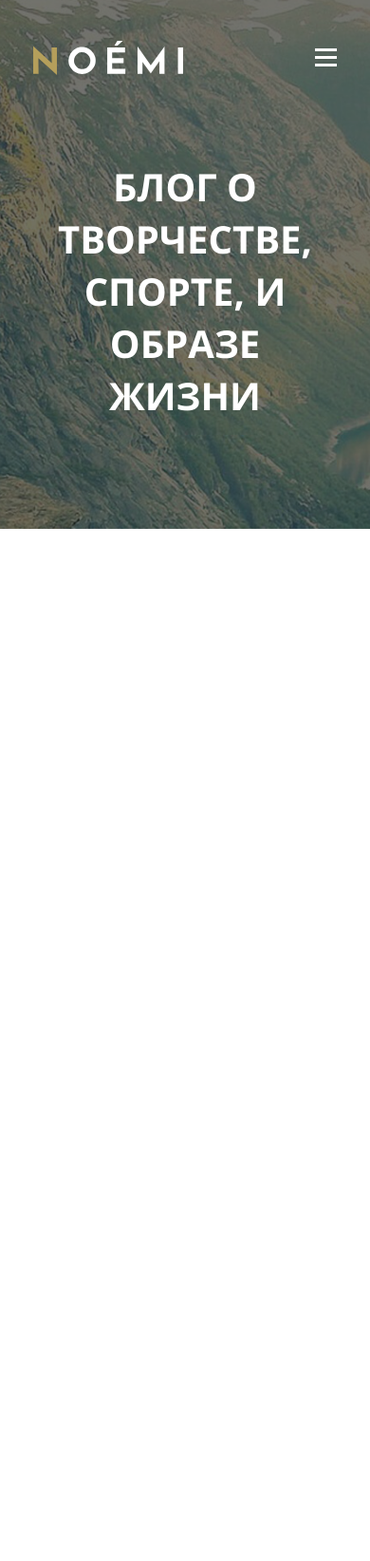
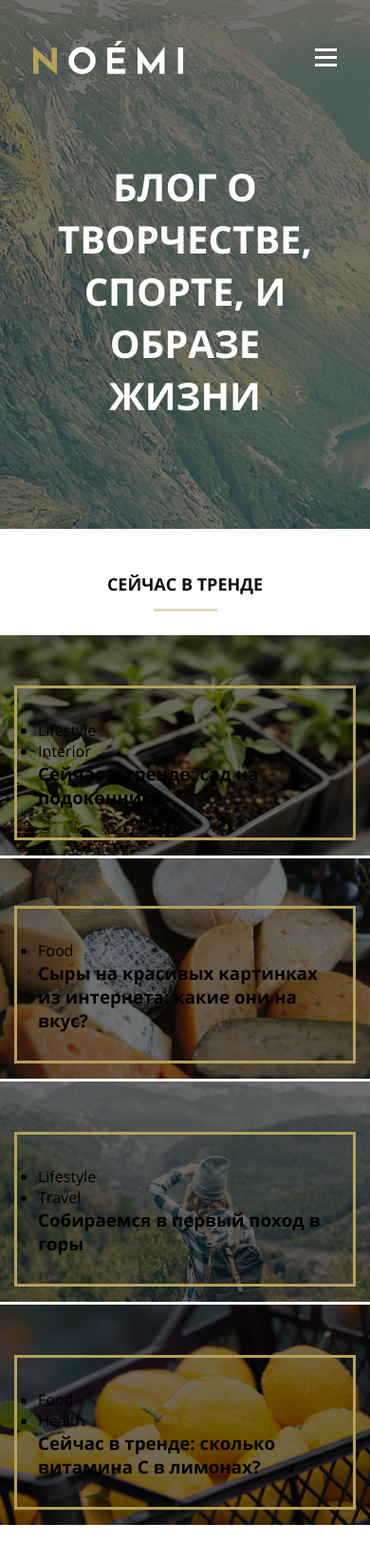
Before and after one commit to cpb-home/mq-diploma, a plain HTML site: page index.html in a window 390 px wide. Shown: the whole page at 95% size. Before the commit the page ends 844 px from the top, so only its background shows below. Drawn offline with Linux system fonts and the light colour scheme; files whose address does not match are found by name.

Commit message:
started to make trend section

```diff
--- a/css/style.css
+++ b/css/style.css
@@ -26,7 +26,6 @@ body {
 /* header */
 
 .header {
-  background-color: #000000;
   background-image: url(/mq-diploma/images/banner-mobile.jpg);
   background-position: center;
   background-repeat: no-repeat;
@@ -34,6 +33,18 @@ body {
   position: relative;
   z-index: 0;
   box-sizing: border-box;
+}
+
+.header::after {
+  content: "";
+  position: absolute;
+  top: 0;
+  right: 0;
+  bottom: 0;
+  left: 0;
+  background-color: #000000;
+  opacity: 0.55;
+  z-index: -1;
 }
 
 .header-container {
@@ -86,7 +97,71 @@ body {
   display: none;
 }
 
-.header::after {
+.header-title {
+  font-size: 26px;
+  color: #ffffff;
+  margin: 33px auto 0;
+  text-transform: uppercase;
+  line-height: 36px;
+  font-weight: 700;
+  text-align: center;
+}
+
+
+/* page */
+
+.page {
+  padding-bottom: 43px;
+}
+
+.trends {
+  padding-top: 40px;
+}
+
+.trends-header {
+  padding: 0;
+  font-size: 16px;
+  text-align: center;
+  color: #0f0d0e;
+  text-transform: uppercase;
+  font-weight: bold;
+}
+
+.trends-header:after {
+  content: '';
+  display: block;
+  margin: 12px auto 0;
+  background-color: #b59f5b;
+  width: 67px;
+  height: 3px;
+  opacity: 0.4;
+}
+
+.trends-container {
+  margin-top: 25px;
+  display: flex;
+  flex-direction: column;
+  flex-wrap: wrap;
+  box-sizing: border-box;
+  gap: 3px;
+}
+
+.trend {
+  background-position: center;
+  background-repeat: no-repeat;
+  background-size: cover;
+  position: relative;
+  z-index: 0;
+  box-sizing: border-box;
+  padding: 16px 15px;
+  width: 100%;
+  display: flex;
+  flex-direction: column;
+  justify-content: flex-end;
+  min-height: 232px;
+}
+
+.trend:after {
   content: "";
   position: absolute;
   top: 0;
@@ -98,19 +173,40 @@ body {
   z-index: -1;
 }
 
-.header-title {
-  font-size: 26px;
-  color: #ffffff;
-  margin: 33px auto 0;
-  text-transform: uppercase;
-  line-height: 36px;
-  font-weight: 700;
-  text-align: center;
+.trend:nth-child(1) {
+  background-image: url(/mq-diploma/images/trend1.jpg);
+}
+
+.trend:nth-child(2) {
+  background-image: url(/mq-diploma/images/trend2.jpg);
+}
+
+.trend:nth-child(3) {
+  background-image: url(/mq-diploma/images/trend3.jpg);
+}
+
+.trend:nth-child(4) {
+  background-image: url(/mq-diploma/images/trend4.jpg);
+}
+
+.trend-container {
+  margin: 0 auto;
+  border: 3px solid #b59f5b;
+  padding: 33px 22px 30px;
+  width: 100%;
+  box-sizing: border-box;
+}
+
+.trend-cat-list {
+
 }
 
 
 
+
 @media (min-width: 361px) and (max-width: 1199px) {
+
+/* header */
 
   .header {
     background-image: url(/mq-diploma/images/banner-bg-tablet.jpg);
@@ -148,9 +244,128 @@ body {
     width: 90%;
   }
 
+
+/* page */
+
+  .page {
+    padding-bottom: 50px;
+  }
+
+  .trends {
+    padding-top: 46px;
+  }
+
+  .trends-header {
+    font-size: 18px;
+  }
+
+  .trends-header:after {
+    margin: 14px auto 0;
+  }
+
+  .trends-container {
+    margin-top: 18px;
+    flex-direction: row;
+  }
+
+  .trend {
+    padding: 15px;
+    flex: 1 1 calc((100% / 2) - 3px);
+    min-height: 247px;
+  }
+
+  .trend-container {
+    margin: 0 auto;
+    border: 3px solid #b59f5b;
+    padding: 35px 31px 30px;
+  }
+
 }
 
+
+@media (max-width: 640px) and (orientation: portrait) {
+  .trends-container {
+    margin-top: 25px;
+    flex-direction: column;
+    flex-wrap: wrap;
+  }
+
+  .trend {
+    padding: 16px 15px;
+    width: 100%;
+    min-height: 232px;
+  }
+
+  .trend-container {
+    margin: 0 auto;
+    border: 3px solid #b59f5b;
+    padding: 33px 22px 30px;
+  }
+}
+
+@media (max-width: 640px) and (orientation: landscape) {
+  .trends-container {
+    margin-top: 18px;
+    flex-direction: row;
+  }
+
+  .trend {
+    padding: 15px;
+    flex: 1 1 calc((100% / 2) - 3px);
+    min-height: 247px;
+  }
+
+  .trend-container {
+    margin: 0 auto;
+    border: 3px solid #b59f5b;
+    padding: 35px 31px 30px;
+  }
+}
+
+
+@media (min-width: 641px) and (max-width: 1199px) and (orientation: portrait) {
+  .trends-container {
+    margin-top: 18px;
+    flex-direction: row;
+  }
+
+  .trend {
+    padding: 15px;
+    flex: 1 1 calc((100% / 2) - 3px);
+    min-height: 247px;
+  }
+
+  .trend-container {
+    margin: 0 auto;
+    border: 3px solid #b59f5b;
+    padding: 35px 31px 30px;
+  }
+}
+
+@media (min-width: 641px) and (max-width: 1199px) and (orientation: landscape) {
+  .trends-container {
+    margin-top: 28px;
+    flex-direction: row;
+    gap: 4px;
+  }
+
+  .trend {
+    flex: 1 1 calc((100% / 4) - 3px * 3);
+    padding: 15px 23px;
+    min-height: 320px;
+  }
+
+  .trend-container {
+    margin: 0 auto;
+    border: 3px solid #b59f5b;
+    padding: 35px 31px 30px;
+  }
+}
+
+
 @media (min-width: 1200px) {
+
+/* header */
 
   .header {
     background-image: url(/mq-diploma/images/banner-bg.jpg);
@@ -181,18 +396,22 @@ body {
     margin: 0;
     list-style-type: none;
   }
+
   .menu-list-item {
     display: inline-block;
   }
+
   .menu-list-item:nth-child(n+2) {
     margin-left: 31px;
   }
+
   .menu-list-item-link {
     color: #ffffff;
     text-decoration: none;
     text-transform: uppercase;
     font-size: 13px;
   }
+
   .menu-list-item-link:hover {
     text-decoration: underline;
   }
@@ -212,4 +431,59 @@ body {
     width: 60%;
   }
 
+
+/* page */
+
+  .page {
+    padding-bottom: 64px;
+  }
+
+  .trends {
+    padding-top: 60px;
+  }
+
+  .trends-header {
+    font-size: 20px;
+  }
+
+  .trends-header:after {
+    margin: 14px auto 0;
+  }
+
+  .trends-container {
+    margin-top: 28px;
+    flex-direction: row;
+    gap: 4px;
+  }
+
+  .trend {
+    flex: 1 1 calc((100% / 4) - 3px * 3);
+    padding: 15px 23px;
+    min-height: 320px;
+  }
+
+  .trend-container {
+    margin: 0 auto;
+    border: 3px solid #b59f5b;
+    padding: 35px 31px 30px;
+  }
 }
+
+
+
+
+/*
+в среднем разрешении горизонтали проверить, не выводится ли 3 в ряд вместо 4 из-за слова подоконники
+
+*/
+
+
+/* После полной реализации вёрстки протестируйте её с помощью сервиса W3C Markup Validation Service */
+
+
+/* Вёрстка всплывающей формы (pop-up)
+Каждый макет содержит всплывающую форму на слое Pop-up, этот слой по умолчанию скрыт. Свёрстанная форма должна отображаться по центру экрана — поверх вуали, затемняющей страницу.
+
+Вам не нужно реализовывать всплытие формы и её скрывание при клике на крестик. Достаточно, чтобы форма была в разметке и ваш дипломный руководитель мог её найти.
+
+После того, как закончите с вёрсткой всплывающего окна, добавьте блоку класс _hidden и задайте этому классу свойства, скрывающие блок. */
--- a/index.html
+++ b/index.html
@@ -52,39 +52,51 @@
       </div>
     </header>
 
+    <div class="page">
+      <section class="trends">
+        <h2 class="trends-header">Сейчас в тренде</h2>
+        <div class="trends-container">
+          <div class="trend">
+            <div class="trend-container">
+              <ul class="trend-cat-list">
+                <li class="trend-cat">Lifestyle</li>
+                <li class="trend-cat">Interior</li>
+              </ul>
+              <h3 class="trend-header">Сейчас в тренде: сад на подоконнике</h3>
+            </div>
+          </div>
+          <div class="trend">
+            <div class="trend-container">
+              <ul class="trend-cat-list">
+                <li class="trend-cat">Food</li>
+              </ul>
+              <h3 class="trend-header">Сыры на красивых картинках из интернета: какие они на вкус?</h3>
+            </div>
+          </div>
+          <div class="trend">
+            <div class="trend-container">
+              <ul class="trend-cat-list">
+                <li class="trend-cat">Lifestyle</li>
+                <li class="trend-cat">Travel</li>
+              </ul>
+              <h3 class="trend-header">Собираемся в первый поход в горы</h3>
+            </div>
+          </div>
+          <div class="trend">
+            <div class="trend-container">
+              <ul class="trend-cat-list">
+                <li class="trend-cat">Food</li>
+                <li class="trend-cat">Health</li>
+              </ul>
+              <h3 class="trend-header">Сейчас в тренде: сколько витамина С в лимонах?</h3>
+            </div>
+          </div>
+        </div>
+      </section>
+      <main class="main">
 
-
-    <!-- <header class="header">
-      <div class="header-container">
-        <a class="logo-link" href="#0"><img class="logo-img" src="https://netology-code.github.io/html-2-diploma/sources/images/noemi-logo.svg" alt="Логотип NOEMI" title="Логотип NOEMI"></a>
-        <nav class="menu">
-          <ul class="menu-list">
-            <li class="menu-list-item">
-              <a class="menu-list-item-link" href="#0" title="Главная">Главная</a>
-            </li>
-            <li class="menu-list-item">
-              <a class="menu-list-item-link" href="#0" title="Посты">Посты</a>
-            </li>
-            <li class="menu-list-item">
-              <a class="menu-list-item-link" href="#0" title="Статьи">Статьи</a>
-            </li>
-            <li class="menu-list-item">
-              <a class="menu-list-item-link" href="#0" title="Теги">Теги</a>
-            </li>
-            <li class="menu-list-item">
-              <a class="menu-list-item-link" href="#0" title="Темы">Темы</a>
-            </li>
-            <li class="menu-list-item">
-              <a class="menu-list-item-link" href="#0" title="Контакты">Контакты</a>
-            </li>
-          </ul>
-        </nav>
-      </div>
-      <h1 class="header-title">Блог о творчестве, спорте, и образе жизни</h1>
-    </header> -->
-
-
-
+      </main>
+    </div>
 
 <!--
 
```
